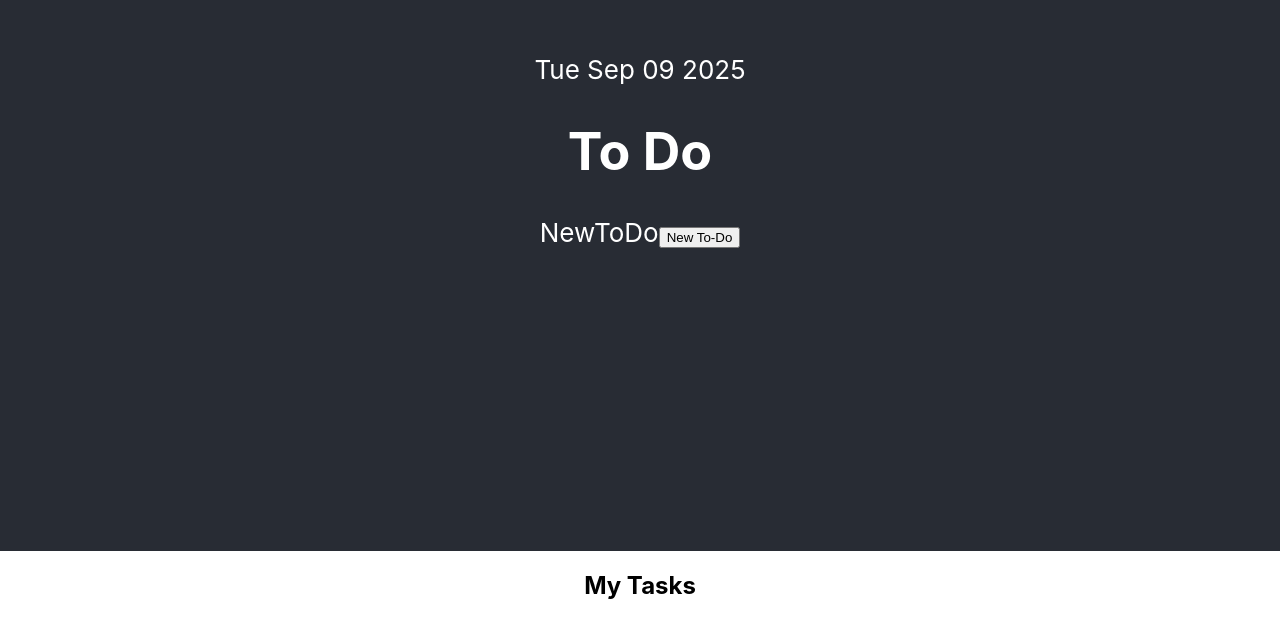
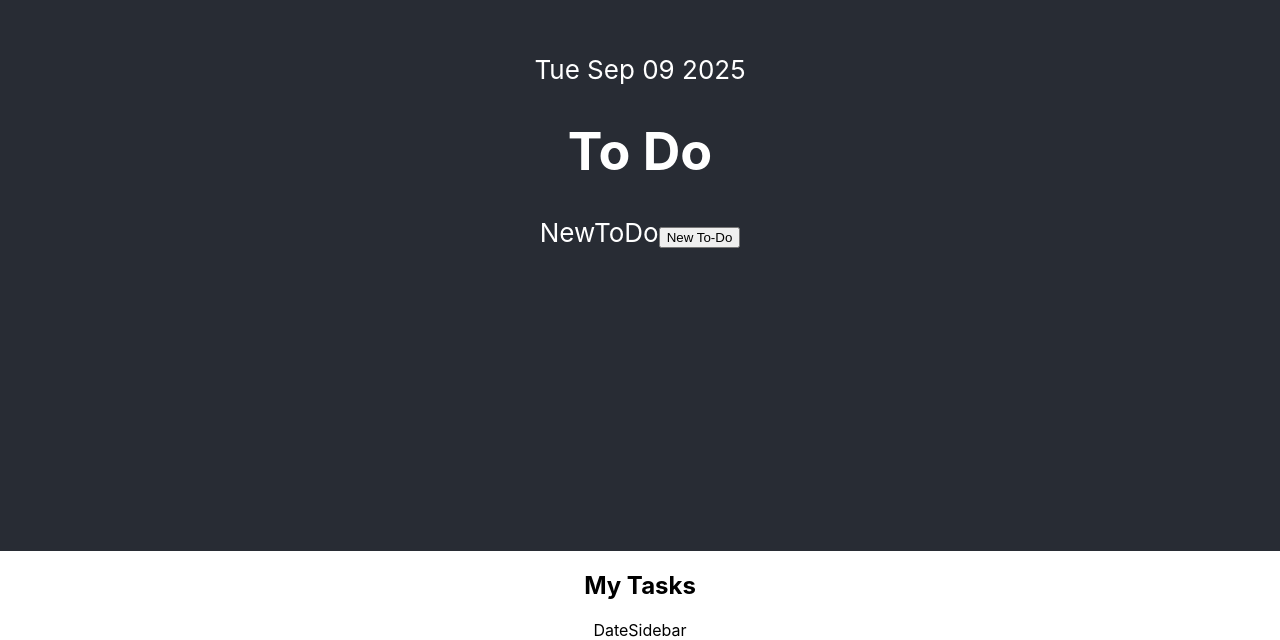
Before and after one commit to pinkx-xlink/react-to-do-app2025, a React (Create React App) app in the folder to-do/: page / in a window 1280 px wide. Shown: the part 249-889 px from the top of the page. Built offline with nearby package versions, Linux system fonts and the light colour scheme.

Commit message:
Import DateSidebar

```diff
--- a/to-do/src/App.js
+++ b/to-do/src/App.js
@@ -1,7 +1,7 @@
 import './App.css';
 import TodaysDate from './components/TodaysDate';
 import NewToDo from './components/NewToDo';
-
+import DateSidebar from './components/DateSidebar';
 
 function App() {
   return (
@@ -17,7 +17,7 @@ function App() {
       <div className='body-content__container'>
         <h2>My Tasks</h2>
         <div className='body-content__tasks-content'>
-
+          <DateSidebar />
         </div>
       </div>
     </div>
```
